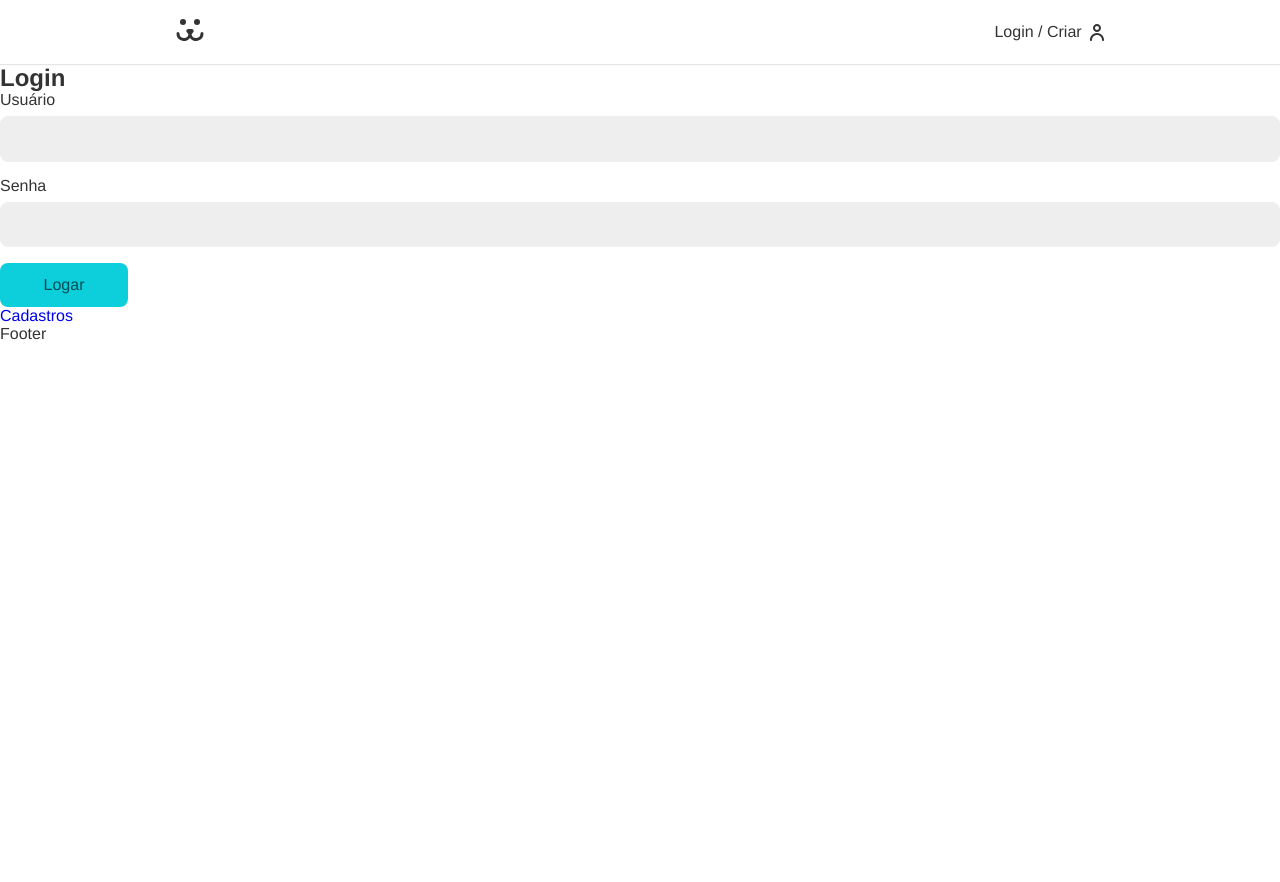
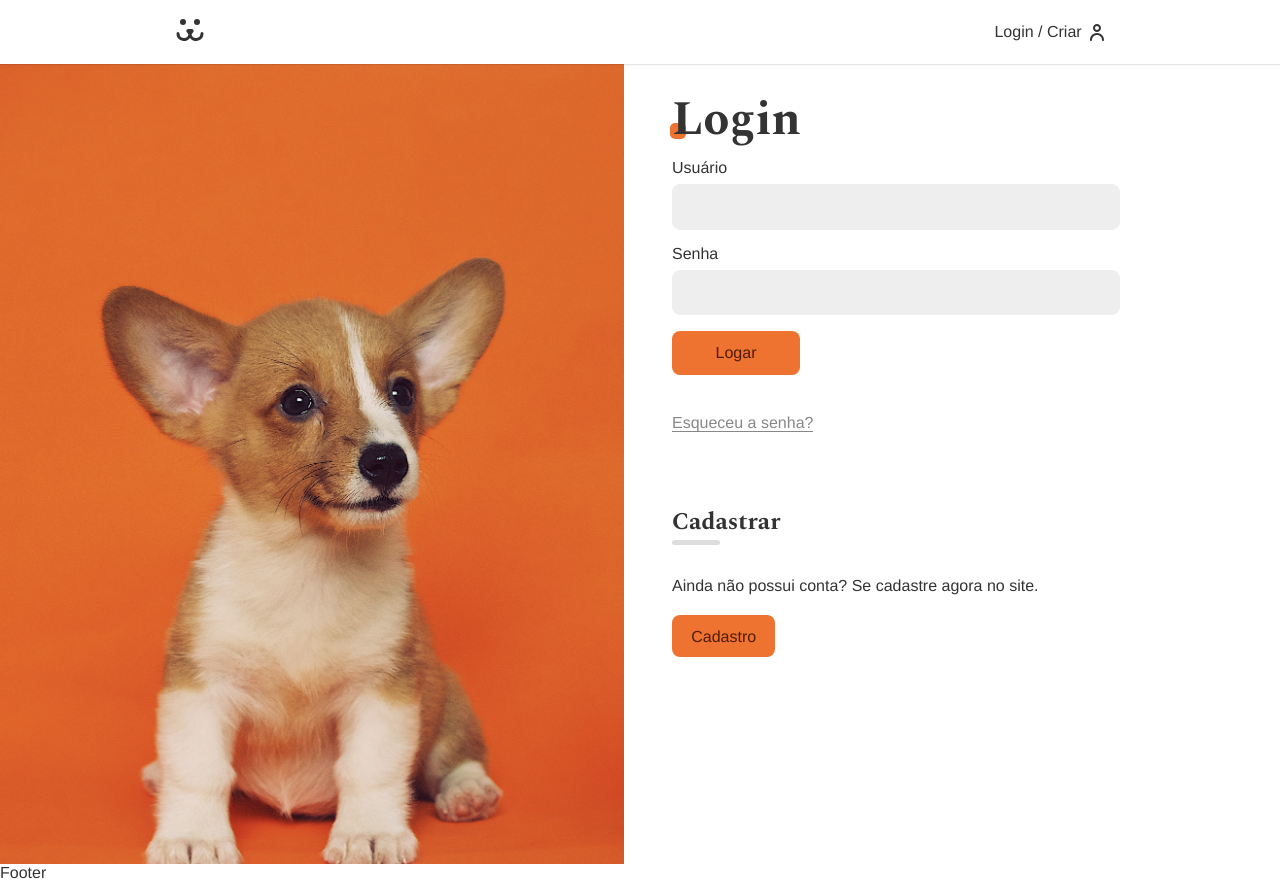
Before and after one commit to rodriguessbarbara/doguinhoz, a React (Create React App) app: page /login in a window 1280 px wide. Before the commit the page ends 800 px from the top, so only its background shows below. Built offline with nearby package versions, Linux system fonts and the light colour scheme.

Commit message:
style: :lipstick: finalizado toda estilizacao de Login
com css module

```diff
--- a/src/App.css
+++ b/src/App.css
@@ -1,3 +1,4 @@
+@import url("https://fonts.googleapis.com/css2?family=Spectral:wght@700&display=swap");
 * {
   box-sizing: border-box;
 }
@@ -7,16 +8,20 @@ body {
   margin: 0px;
   color: #333;
   --fonte-principal: Helvetica, Arial, sans-serif;
-  --fonte-secundaria: 'Spectral', Georgia;
+  --fonte-secundaria: "Spectral", Georgia;
   font-family: var(--fonte-principal);
 }
 
-
-h1, h2, h3, h4, p {
+h1,
+h2,
+h3,
+h4,
+p {
   margin: 0px;
 }
 
-ul, li {
+ul,
+li {
   margin: 0px;
   padding: 0px;
   list-style: none;
@@ -27,7 +32,8 @@ img {
   max-width: 100%;
 }
 
-button, input {
+button,
+input {
   display: block;
   font-size: 1rem;
   font-family: var(--fonte-principal);
@@ -36,6 +42,7 @@ button, input {
 
 a {
   text-decoration: none;
+  color: #333;
 }
 
 .container {
@@ -43,3 +50,43 @@ a {
   padding: 0 1rem;
   margin: 0 auto;
 }
+
+.animarEsquerda {
+  opacity: 0;
+  transform: translate3d(-20px);
+  animation: animarEsquerda .5s forwards;
+}
+
+.titulo {
+  font-family: var(--fonte-secundaria);
+  line-height: 1;
+  font-size: 3rem;
+  margin: 1rem 0;
+  position: relative;
+  z-index: 1;
+}
+
+.titulo::after {
+  content: '';
+  display: block;
+  width: 1rem;
+  height: 1rem;
+  background-color: #ee7330;
+  position: absolute;
+  bottom: 5px;
+  left: -2px;
+  border-radius: 5px;
+  z-index: -1;
+}
+
+.erro {
+  color: red;
+  margin: 1rem 0;
+}
+
+@keyframes animarEsquerda {
+  to {
+    opacity: 1;
+    transform: initial;
+  }
+}
--- /dev/null
+++ b/src/components/Erro.js
@@ -0,0 +1,7 @@
+import React from "react";
+
+export const Erro = ({ erro }) => {
+  if (!erro) return null;
+
+  return <p className="erro">{erro}</p>;
+};
--- a/src/components/Forms/Forms.module.css
+++ b/src/components/Forms/Forms.module.css
@@ -4,15 +4,15 @@
   font-family: var(--fonte-principal);
   border: none;
   border-radius: .5rem;
-  background-color: #0dcedb;
-  color: #004e55;
+  background-color: #ee7330;
+  color: #501c00;
   box-sizing: border-box;
   min-width: 8rem;
 }
 
 .botao:hover, .botao:focus {
   outline: none;
-  box-shadow: 0 0 0 2px #bdf9fd;
+  box-shadow: 0 0 0 2px #ff9f6c;
   transition: .25s;
 }
 
@@ -40,7 +40,7 @@
 
 .input:focus, .input:hover {
   outline: none;
-  box-shadow: 0 0 0 2px #bdf9fd;
+  box-shadow: 0 0 0 2px #ff9f6c;
   background: #fff;
   transition: .25s;
 }
--- a/src/components/Login/Login.js
+++ b/src/components/Login/Login.js
@@ -1,26 +1,29 @@
 import React, { useContext } from "react";
 import { Routes, Route, Navigate } from "react-router-dom";
+import styles from "./Login.module.css";
+
 import LoginForm from "./LoginForm";
-import LoginCreate from './LoginCreate'
-import LoginPasswordLost from './LoginPasswordLost';
-import LoginPasswordReset from './LoginPasswordReset';
+import LoginCreate from "./LoginCreate";
+import LoginPasswordLost from "./LoginPasswordLost";
+import LoginPasswordReset from "./LoginPasswordReset";
 import { UserContext } from "../../UserContext";
 
 const Login = () => {
-  const {login} = useContext(UserContext);
+  const { login } = useContext(UserContext);
 
-  if (login) return <Navigate to='/conta'/>
+  if (login) return <Navigate to="/conta" />;
 
   return (
-    <div>
+    <section className={styles.login}>
+      <div className={styles.forms}>
         <Routes>
           <Route path="/" element={<LoginForm />} />
           <Route path="/criar" element={<LoginCreate />} />
-        <Route path="/perdeu" element={<LoginPasswordLost/>} />
+          <Route path="/perdeu" element={<LoginPasswordLost />} />
           <Route path="/resetar" element={<LoginPasswordReset />} />
-
         </Routes>
       </div>
+    </section>
   );
 };
 
--- /dev/null
+++ b/src/components/Login/Login.module.css
@@ -0,0 +1,30 @@
+.login {
+  display: grid;
+  grid-template-columns: 1fr 1fr;
+  min-height: 100vh;
+  gap: 2rem;
+}
+
+.login::before {
+  content: '';
+  display: block;
+  background: url('../../Assets//login.jpg') no-repeat center center;
+  background-size: cover;
+}
+
+.forms {
+  max-width: 30rem;
+  padding: 1rem;
+}
+
+@media (max-width: 640px) {
+  .login {
+    grid-template-columns: 1r;
+  }
+  .login::before {
+    display: none;
+  }
+  .forms {
+    max-width: 100%;
+  }
+}
--- a/src/components/Login/LoginForm.js
+++ b/src/components/Login/LoginForm.js
@@ -1,9 +1,13 @@
 import React, { useContext } from "react";
+import styles from "./LoginForm.module.css";
+import stylesBtn from '../Forms/Forms.module.css';
+
 import { Link } from "react-router-dom";
 import Input from "../Forms/Input";
 import Button from "../Forms/Button";
 import useForm from "../../Hooks/useForm";
 import { UserContext } from "../../UserContext";
+import { Erro } from "../Erro";
 
 const LoginForm = () => {
   const username = useForm();
@@ -19,9 +23,9 @@ const LoginForm = () => {
   }
 
   return (
-    <section>
-      <h1>Login</h1>
-      <form action="" onSubmit={handleSubmit}>
+    <section className="animarEsquerda">
+      <h1 className="titulo">Login</h1>
+      <form className={styles.form} onSubmit={handleSubmit}>
         <Input label="Usuário" type="text" name="username" {...username} />
         <Input label="Senha" type="password" name="password" {...password} />
 
@@ -30,9 +34,18 @@ const LoginForm = () => {
         ) : (
           <Button>Logar</Button>
         )}
-        {erro && <p>{erro}</p>}
+        <Erro erro={erro} />
       </form>
-      <Link to="/login/criar">Cadastros</Link>
+      <Link className={styles.esqueceuSenha} to="/login/perdeu">
+        Esqueceu a senha?
+      </Link>
+      <div className={styles.cadastro}>
+        <h2 className={styles.subtitulo}>Cadastrar</h2>
+        <p>Ainda não possui conta? Se cadastre agora no site.</p>
+        <Link className={stylesBtn.botao} to="/login/criar">
+          Cadastro
+        </Link>
+      </div>
     </section>
   );
 };
--- /dev/null
+++ b/src/components/Login/LoginForm.module.css
@@ -0,0 +1,39 @@
+.form {
+  margin-bottom: 2rem;
+}
+
+.esqueceuSenha {
+  display: inline-block;
+  color: #888;
+  padding: .5rem 0;
+  line-height: 1;
+}
+
+.esqueceuSenha::after {
+  content: '';
+  display: block;
+  width: 100%;
+  height: 1px;
+  background-color: currentColor;
+}
+
+.cadastro {
+  margin-top: 4rem;
+}
+
+.cadastro p {
+  margin: 2rem 0;
+}
+
+.subtitulo {
+  font-family: var(--fonte-secundaria);
+}
+
+.subtitulo::after {
+  content: '';
+  display: block;
+  width: 3rem;
+  height: .35rem;
+  background-color: #ddd;
+  border-radius: 5px;
+}
```
Lines whose indentation alone changed are shown as unchanged.
